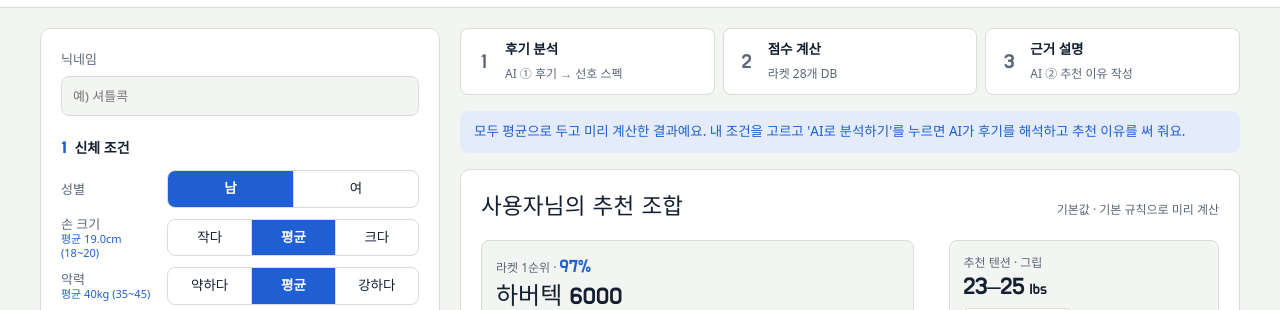
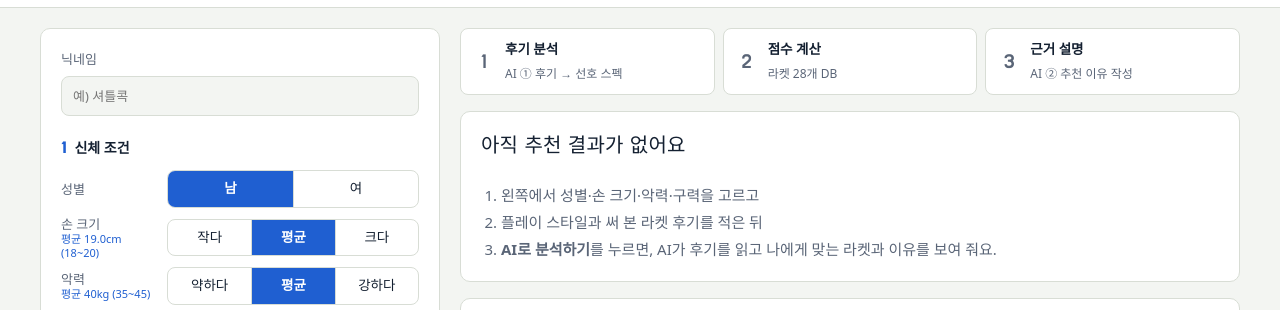
Before and after one commit to Ryan-2401/racket-fit-analyzer, a website: page index.html in a window 1280 px wide. Shown: the part 72-382 px from the top of the page. Drawn offline with Linux system fonts and the light colour scheme; a web font is replaced by a local one.

Commit message:
Add files via upload

```diff
--- a/index.html
+++ b/index.html
@@ -97,6 +97,10 @@ details.measure[open] { padding-bottom: 12px; }
 .chips input:checked + label { border-color: var(--accent); background: var(--accent-soft); color: var(--accent); font-weight: 600; }
 .chips input:focus-visible + label { outline: 2px solid var(--accent); outline-offset: 1px; }
 
+.empty-state h2 { margin: 0 0 8px; }
+.empty-state ol { margin: 0; padding-left: 20px; line-height: 1.8; color: var(--muted); }
+#result-body { display: flex; flex-direction: column; gap: inherit; }
+#result-body[hidden] { display: none !important; }
 .used-row { display: grid; grid-template-columns: 1fr 190px; gap: 8px; align-items: center; }
 .used-row select { border: 1px solid var(--line); background: var(--paper); border-radius: 8px; padding: 7px 8px; color: var(--ink); min-width: 0; }
 .used-row .seg { grid-template-columns: repeat(2, 1fr); }
@@ -375,6 +379,16 @@ footer { max-width: 1240px; margin: 0 auto; padding: 8px 20px 32px; color: var(-
     <div class="banner info" id="banner-info"></div>
     <div class="banner warn" id="banner-warn"></div>
 
+    <div class="panel card empty-state" id="result-empty">
+      <h2>아직 추천 결과가 없어요</h2>
+      <ol>
+        <li>왼쪽에서 성별·손 크기·악력·구력을 고르고</li>
+        <li>플레이 스타일과 써 본 라켓 후기를 적은 뒤</li>
+        <li><b>AI로 분석하기</b>를 누르면, AI가 후기를 읽고 나에게 맞는 라켓과 이유를 보여 줘요.</li>
+      </ol>
+    </div>
+
+    <div id="result-body" hidden>
     <div class="panel hero">
       <div class="hero-head">
         <h2 id="hero-title">추천 조합</h2>
@@ -476,6 +490,8 @@ footer { max-width: 1240px; margin: 0 auto; padding: 8px 20px 32px; color: var(-
         <pre class="json" id="spec-json"></pre>
       </details>
     </div>
+
+    </div><!-- /result-body -->
 
     <div class="panel card">
       <details>
@@ -959,6 +975,7 @@ function setPipe(n, state, text) { const p = $("p" + n); p.dataset.state = state
 function banner(kind, text) { const b = $("banner-" + kind); b.textContent = text || ""; b.classList.toggle("show", !!text); }
 
 function renderAll(inp, spec, rec, opt) {
+  $("result-empty").hidden = true; $("result-body").hidden = false;
   const R = rec.top[0], S = rec.strings[0];
   $("pick-racket").innerHTML = `
     <div class="kind">라켓 1순위 · <span class="pct num">${R.score}%</span></div>
@@ -1049,6 +1066,7 @@ async function analyze() {
   if (running) return;
   running = true;
   const btn = $("go"); btn.disabled = true; btn.textContent = "분석 중…";
+  if (window.innerWidth < 900) document.querySelector(".results").scrollIntoView({ behavior: "smooth", block: "start" }); // 휴대폰: 결과 쪽으로 이동
   banner("warn", ""); banner("info", "");
   const inp = readForm();
   let spec, specAI = false, aiDown = false;
@@ -1465,12 +1483,6 @@ $("form").addEventListener("submit", e => { e.preventDefault(); analyze(); });
   renderDB();
   const opt = r => `<option value="${esc(r.name)}">${esc(r.brand)} ${esc(r.ko)}</option>`;
   $("used").innerHTML = `<option value="">써 본 라켓 고르기 (선택)</option><optgroup label="현재 판매 중">${RACKETS.map(opt).join("")}</optgroup><optgroup label="단종·구형 (참고용)">${REF_RACKETS.map(opt).join("")}</optgroup>`;
-  const inp = readForm();
-  const spec = ruleParse(inp.review);
-  const rec = recommend(inp, spec);
-  renderAll(inp, spec, rec, { tag: "기본값 · 기본 규칙으로 미리 계산", specAI: false });
-  renderExplain(ruleExplain(inp, spec, rec), false);
-  banner("info", "모두 평균으로 두고 미리 계산한 결과예요. 내 조건을 고르고 'AI로 분석하기'를 누르면 AI가 후기를 해석하고 추천 이유를 써 줘요.");
   route();
   if (ON_WEB) $("go-hint").textContent = "후기 해석과 추천 근거를 AI가 만듭니다. 몇 초 걸릴 수 있어요.";
   samplePromise.then(s => { if (!s) $("go-hint").textContent = "지금 화면에서는 AI를 쓸 수 없어 기본 규칙으로 분석해요. claude.ai에서 열면 AI 분석이 켜져요."; });
```
